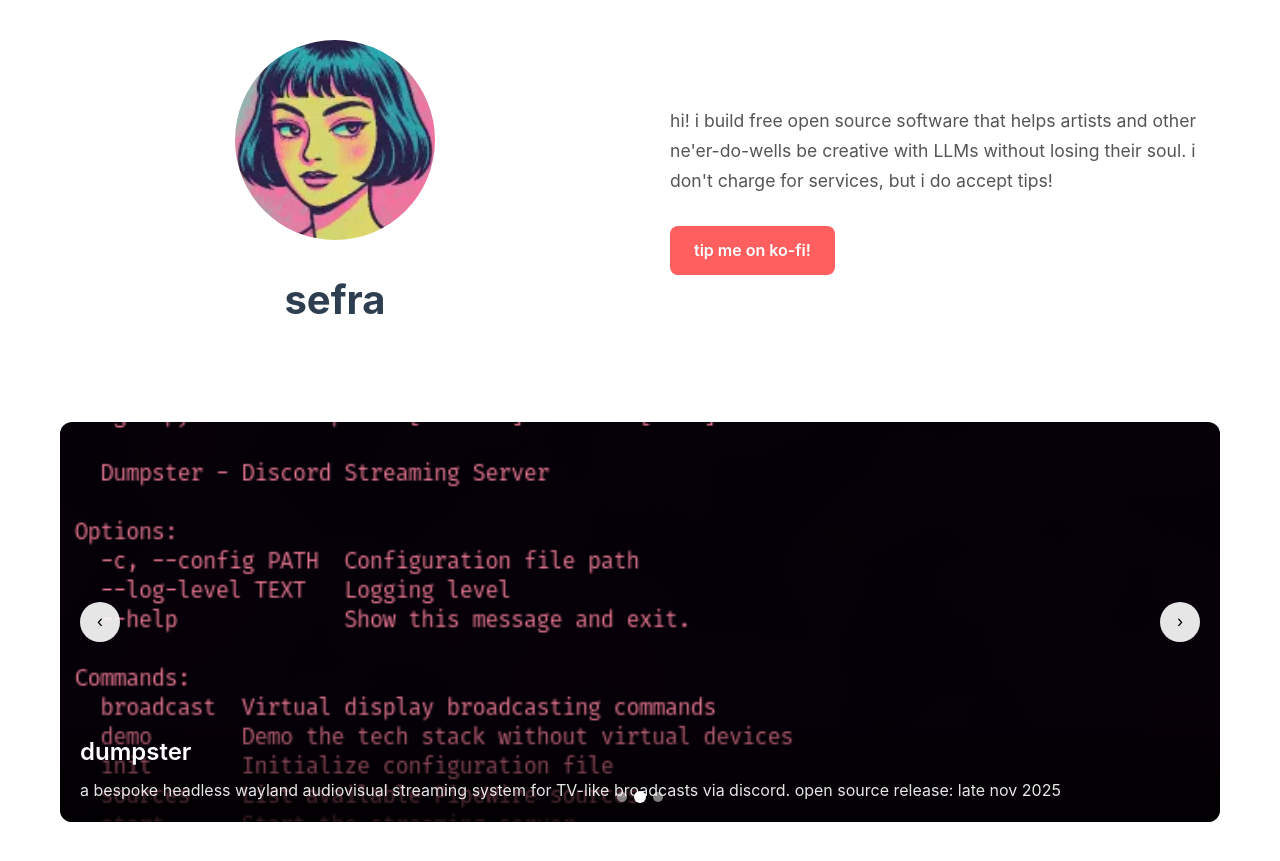
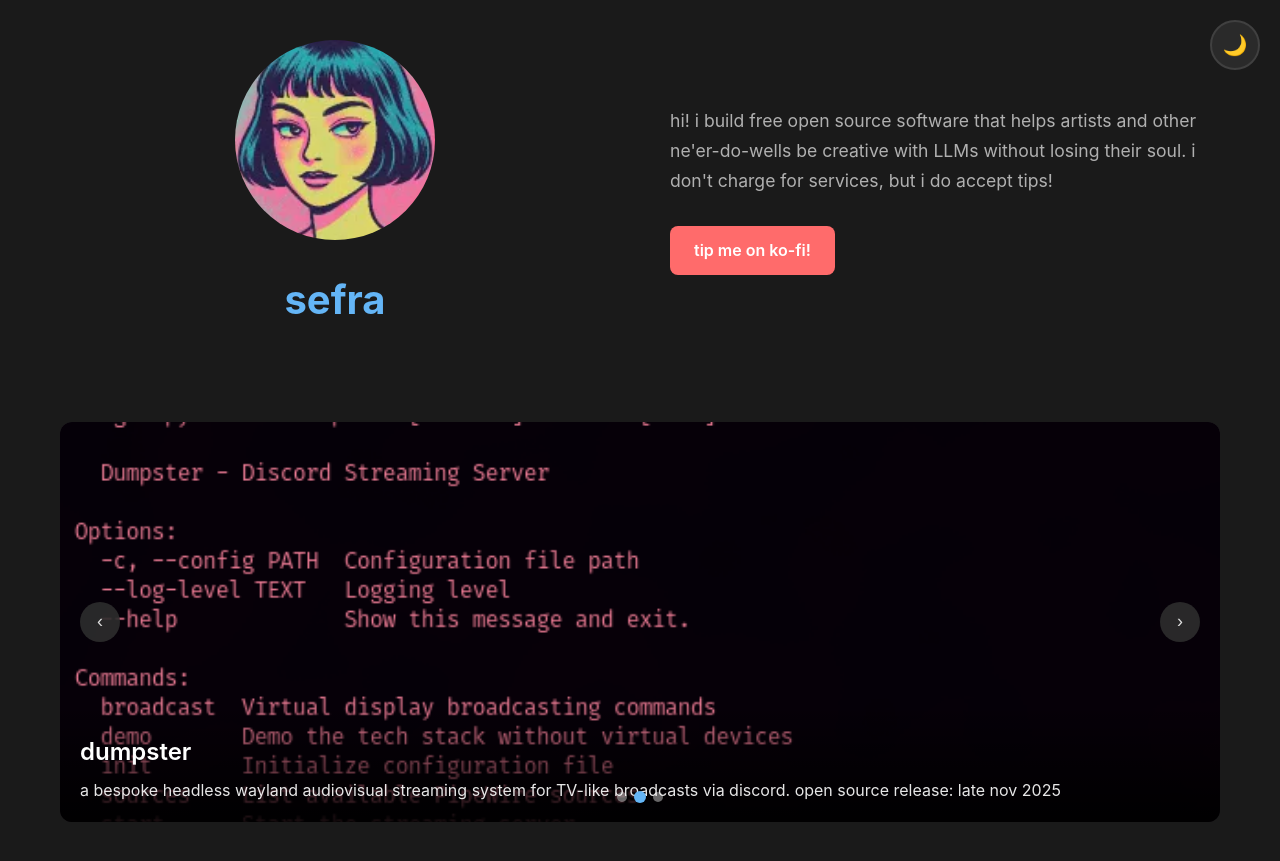
Before and after one commit to sefradama/sefradama.github.io, a Jekyll site: the page built from index.md, in a window 1280 px wide. Shown: the top 861 px of the page. Built offline with Jekyll 4.4.1, drawn with Linux system fonts in a browser that asks for light colours; grey boxes are pictures that could not be loaded.

Commit message:
dark mode

```diff
--- a/_layouts/default.html
+++ b/_layouts/default.html
@@ -6,6 +6,61 @@
     <title>{{ site.title }} - {{ page.title }}</title>
     <meta name="description" content="{{ site.description }}">
     <style>
+        :root {
+            /* Light theme (default) */
+            --bg-color: #fff;
+            --text-color: #333;
+            --text-secondary: #555;
+            --accent-color: #2c3e50;
+            --card-bg: #f8f9fa;
+            --card-hover-bg: #f0f0f0;
+            --border-color: #e0e0e0;
+            --overlay-bg: rgba(0,0,0,0.8);
+            --nav-bg: rgba(255,255,255,0.9);
+            --nav-hover-bg: white;
+            --dot-color: rgba(255,255,255,0.5);
+            --dot-active: white;
+            --shadow-color: rgba(0,0,0,0.1);
+            --kofi-bg: #ff5f5f;
+            --kofi-hover: #ff4040;
+        }
+
+        [data-theme="light"] {
+            --bg-color: #fff;
+            --text-color: #333;
+            --text-secondary: #555;
+            --accent-color: #2c3e50;
+            --card-bg: #f8f9fa;
+            --card-hover-bg: #f0f0f0;
+            --border-color: #e0e0e0;
+            --overlay-bg: rgba(0,0,0,0.8);
+            --nav-bg: rgba(255,255,255,0.9);
+            --nav-hover-bg: white;
+            --dot-color: rgba(255,255,255,0.5);
+            --dot-active: white;
+            --shadow-color: rgba(0,0,0,0.1);
+            --kofi-bg: #ff5f5f;
+            --kofi-hover: #ff4040;
+        }
+
+        [data-theme="dark"] {
+            --bg-color: #1a1a1a;
+            --text-color: #e0e0e0;
+            --text-secondary: #b0b0b0;
+            --accent-color: #64b5f6;
+            --card-bg: #2d2d2d;
+            --card-hover-bg: #3d3d3d;
+            --border-color: #404040;
+            --overlay-bg: rgba(0,0,0,0.9);
+            --nav-bg: rgba(45,45,45,0.9);
+            --nav-hover-bg: #3d3d3d;
+            --dot-color: rgba(255,255,255,0.4);
+            --dot-active: #64b5f6;
+            --shadow-color: rgba(0,0,0,0.3);
+            --kofi-bg: #ff6b6b;
+            --kofi-hover: #ff5252;
+        }
+
         * {
             margin: 0;
             padding: 0;
@@ -15,11 +70,12 @@
         body {
             font-family: -apple-system, BlinkMacSystemFont, 'Segoe UI', Roboto, sans-serif;
             line-height: 1.6;
-            color: #333;
+            color: var(--text-color);
             max-width: 1200px;
             margin: 0 auto;
             padding: 40px 20px;
-            background-color: #fff;
+            background-color: var(--bg-color);
+            transition: background-color 0.3s ease, color 0.3s ease;
         }
 
         .hero-section {
@@ -38,7 +94,7 @@
             width: 200px;
             height: 200px;
             border-radius: 50%;
-            background-color: #f0f0f0;
+            background-color: var(--card-hover-bg);
             margin-bottom: 20px;
             object-fit: cover;
         }
@@ -46,7 +102,7 @@
         .name {
             font-size: 2.5rem;
             font-weight: 700;
-            color: #2c3e50;
+            color: var(--accent-color);
             margin-bottom: 10px;
         }
 
@@ -56,14 +112,14 @@
 
         .bio {
             font-size: 1.1rem;
-            color: #555;
+            color: var(--text-secondary);
             margin-bottom: 30px;
             line-height: 1.7;
         }
 
         .kofi-button {
             display: inline-block;
-            background-color: #ff5f5f;
+            background-color: var(--kofi-bg);
             color: white;
             padding: 12px 24px;
             border-radius: 8px;
@@ -73,7 +129,7 @@
         }
 
         .kofi-button:hover {
-            background-color: #ff4040;
+            background-color: var(--kofi-hover);
             transform: translateY(-2px);
         }
 
@@ -83,7 +139,7 @@
             height: 400px;
             overflow: hidden;
             border-radius: 12px;
-            background-color: #f8f9fa;
+            background-color: var(--card-bg);
         }
 
         .carousel-track {
@@ -108,7 +164,7 @@
             width: 100%;
             height: 100%;
             object-fit: cover;
-            background-color: #e0e0e0;
+            background-color: var(--border-color);
         }
 
         .project-overlay {
@@ -116,7 +172,7 @@
             bottom: 0;
             left: 0;
             right: 0;
-            background: linear-gradient(to top, rgba(0,0,0,0.8), transparent);
+            background: linear-gradient(to top, var(--overlay-bg), transparent);
             color: white;
             padding: 30px 20px 20px;
         }
@@ -137,7 +193,7 @@
             position: absolute;
             top: 50%;
             transform: translateY(-50%);
-            background: rgba(255,255,255,0.9);
+            background: var(--nav-bg);
             border: none;
             width: 40px;
             height: 40px;
@@ -146,11 +202,12 @@
             font-size: 18px;
             transition: all 0.3s ease;
             z-index: 10;
+            color: var(--text-color);
         }
 
         .carousel-nav:hover {
-            background: white;
-            box-shadow: 0 2px 10px rgba(0,0,0,0.1);
+            background: var(--nav-hover-bg);
+            box-shadow: 0 2px 10px var(--shadow-color);
         }
 
         .carousel-prev {
@@ -175,14 +232,48 @@
             width: 10px;
             height: 10px;
             border-radius: 50%;
-            background: rgba(255,255,255,0.5);
+            background: var(--dot-color);
             cursor: pointer;
             transition: all 0.3s ease;
         }
 
         .dot.active {
-            background: white;
+            background: var(--dot-active);
             transform: scale(1.2);
+        }
+
+        /* Theme toggle button */
+        .theme-toggle {
+            position: fixed;
+            top: 20px;
+            right: 20px;
+            background: var(--nav-bg);
+            border: 2px solid var(--border-color);
+            border-radius: 50%;
+            width: 50px;
+            height: 50px;
+            cursor: pointer;
+            display: flex;
+            align-items: center;
+            justify-content: center;
+            font-size: 20px;
+            transition: all 0.3s ease;
+            z-index: 1000;
+            color: var(--text-color);
+        }
+
+        .theme-toggle:hover {
+            background: var(--nav-hover-bg);
+            transform: scale(1.1);
+            box-shadow: 0 4px 12px var(--shadow-color);
+        }
+
+        .theme-icon {
+            transition: transform 0.3s ease;
+        }
+
+        .theme-toggle:hover .theme-icon {
+            transform: rotate(20deg);
         }
 
         @media (max-width: 768px) {
@@ -221,12 +312,43 @@
     </style>
 </head>
 <body>
+    <!-- Theme toggle button -->
+    <button class="theme-toggle" id="theme-toggle" aria-label="Toggle dark mode">
+        <span class="theme-icon" id="theme-icon">🌙</span>
+    </button>
+
     <main>
         {{ content }}
     </main>
 
     <script>
         document.addEventListener('DOMContentLoaded', function() {
+            // Theme toggle functionality
+            const themeToggle = document.getElementById('theme-toggle');
+            const themeIcon = document.getElementById('theme-icon');
+            const html = document.documentElement;
+
+            // Check for saved theme preference or default to dark
+            const savedTheme = localStorage.getItem('theme') || 'dark';
+            html.setAttribute('data-theme', savedTheme);
+            updateThemeIcon(savedTheme);
+
+            function updateThemeIcon(theme) {
+                themeIcon.textContent = theme === 'dark' ? '🌙' : '☀️';
+            }
+
+            function toggleTheme() {
+                const currentTheme = html.getAttribute('data-theme');
+                const newTheme = currentTheme === 'dark' ? 'light' : 'dark';
+
+                html.setAttribute('data-theme', newTheme);
+                localStorage.setItem('theme', newTheme);
+                updateThemeIcon(newTheme);
+            }
+
+            themeToggle.addEventListener('click', toggleTheme);
+
+            // Carousel functionality
             const track = document.querySelector('.carousel-track');
             const cards = document.querySelectorAll('.project-card');
             const prevBtn = document.querySelector('.carousel-prev');
```
